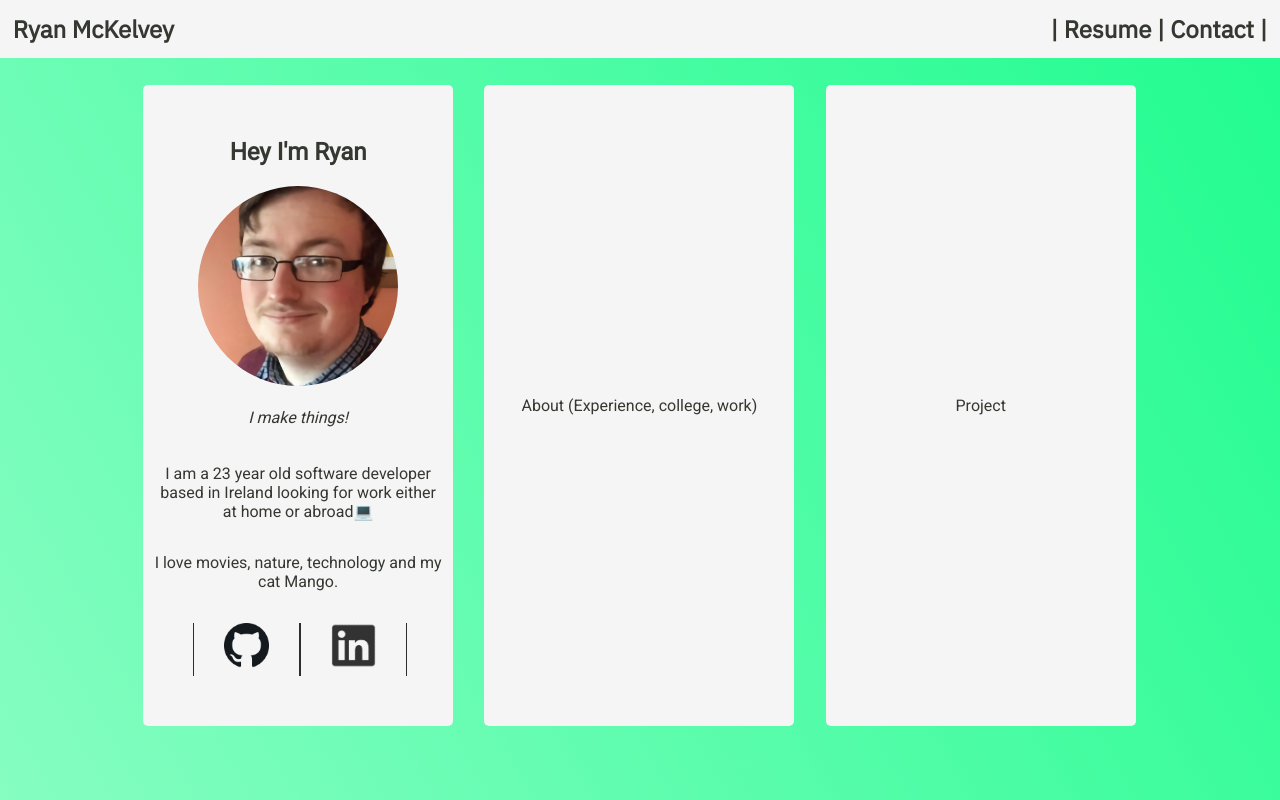
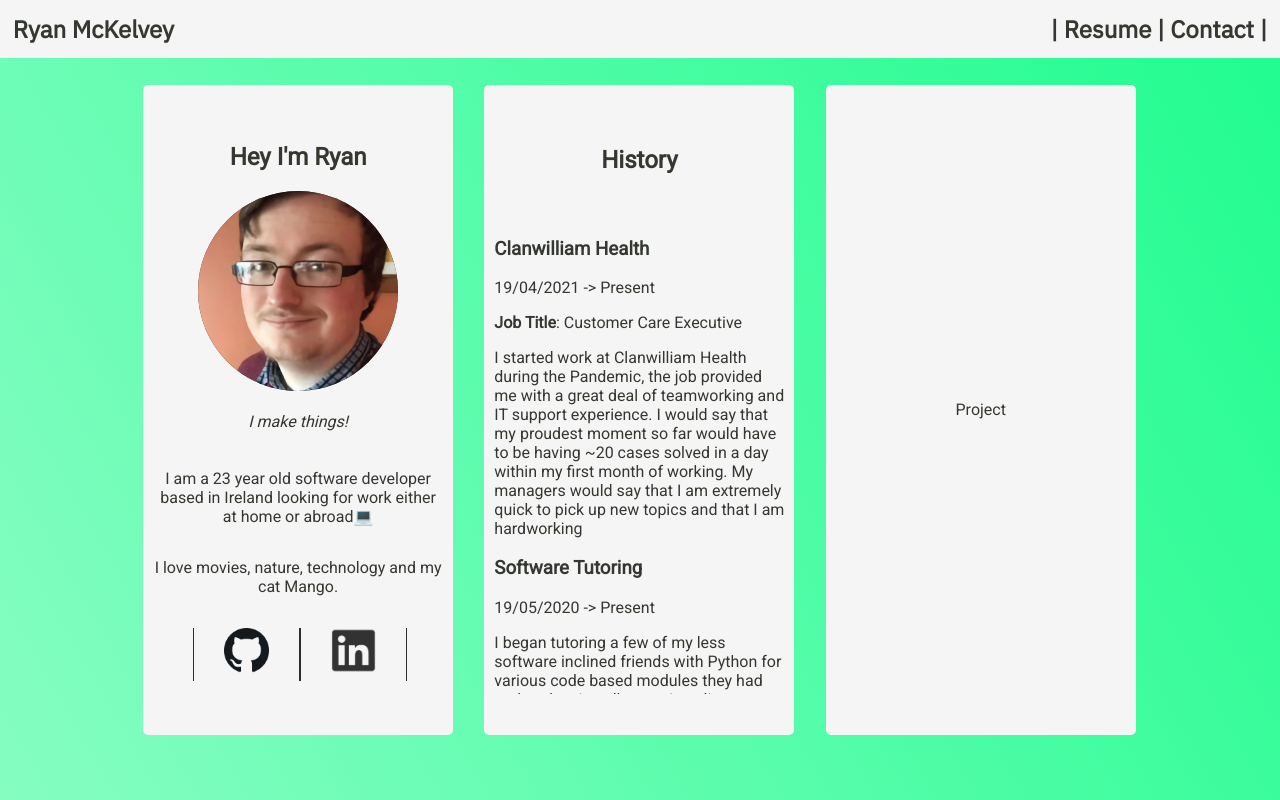
Before and after one commit to ryanmckelvey/ryanmckelvey.com, a plain HTML site: page resume-site-v2/index.html in a window 1280 px wide. Drawn offline with Linux system fonts and the light colour scheme.

Commit message:
ADDING HISTORY

```diff
--- a/resume-site-v2/index.html
+++ b/resume-site-v2/index.html
@@ -50,7 +50,35 @@
             </div>
 
             <div class="card about">
-                About (Experience, college, work)
+                <h2>History</h2>
+                <div class="history">
+                    <div>
+                        <h3>Clanwilliam Health</h3>
+                        <p>19/04/2021 -> Present</p>
+                        <p><strong>Job Title</strong>: Customer Care Executive</p>
+                        <p>I started work at Clanwilliam Health during the Pandemic, the job provided me with a great deal of teamworking and IT support experience. I would say that my proudest moment so far would have to be having ~20 cases solved in a
+                            day within my first month of working. My managers would say that I am extremely quick to pick up new topics and that I am hardworking</p>
+                    </div>
+                    <div>
+                        <h3>Software Tutoring</h3>
+                        <p>19/05/2020 -> Present</p>
+                        <p>I began tutoring a few of my less software inclined friends with Python for various code based modules they had undertaken in college or in online courses. All of my pupils achieved 80+ in their final grades and I gained the experience
+                            of helping others understand my code and learned how to express my ideas in plain language for easier understanding</p>
+                    </div>
+                    <div>
+                        <h3>Pramerica</h3>
+                        <p>08/04/2019 -> 31/08/2019</p>
+                        <p><strong>Job Title</strong>: Associate Systems Developer</p>
+                        <p>During my 3rd year in ITSligo I was given a work placement opportunity with Pramerica in Donegal. I was given a project to create a full stack web application for inhouse inventory management using Angular, SQL, and .Net Core.</p>
+                    </div>
+                    <div>
+                        <h3>IT Sligo</h3>
+                        <p>10/09/2016 -> 22/05/2020</p>
+                        <p><strong>Course Title</strong>: Computing in Software Development</p>
+                        <p>Before college I had already had a passion for learning. But, during my time in ITSligo I developed a love for software development. In my course I had a slew of modules including Web Development, Database administation, Software
+                            engineering, Professsional development, Cloud architecture and Machine Learning. I completed my fourth year at ITSligo with a 2:1 Honors Bachelor degree</p>
+                    </div>
+                </div>
             </div>
 
             <div class="card project">
--- a/resume-site-v2/styles.css
+++ b/resume-site-v2/styles.css
@@ -88,7 +88,6 @@ body {
     .card {
         margin-top: 8%;
         padding: 10px;
-        overflow: hidden;
         background-color: whitesmoke;
         display: flex;
         flex-direction: column;
@@ -96,7 +95,7 @@ body {
         align-items: center;
         font-family: 'Roboto', sans-serif;
         width: 85%;
-        height: 100%;
+        height: 630px;
         border-radius: 5px;
     }
     /*Picture*/
@@ -137,4 +136,9 @@ body {
         height: 45px;
         width: 45px;
     }
+    .history {
+        height: 475px;
+        overflow-y: scroll;
+        margin-top: 25PX;
+    }
 }
```
